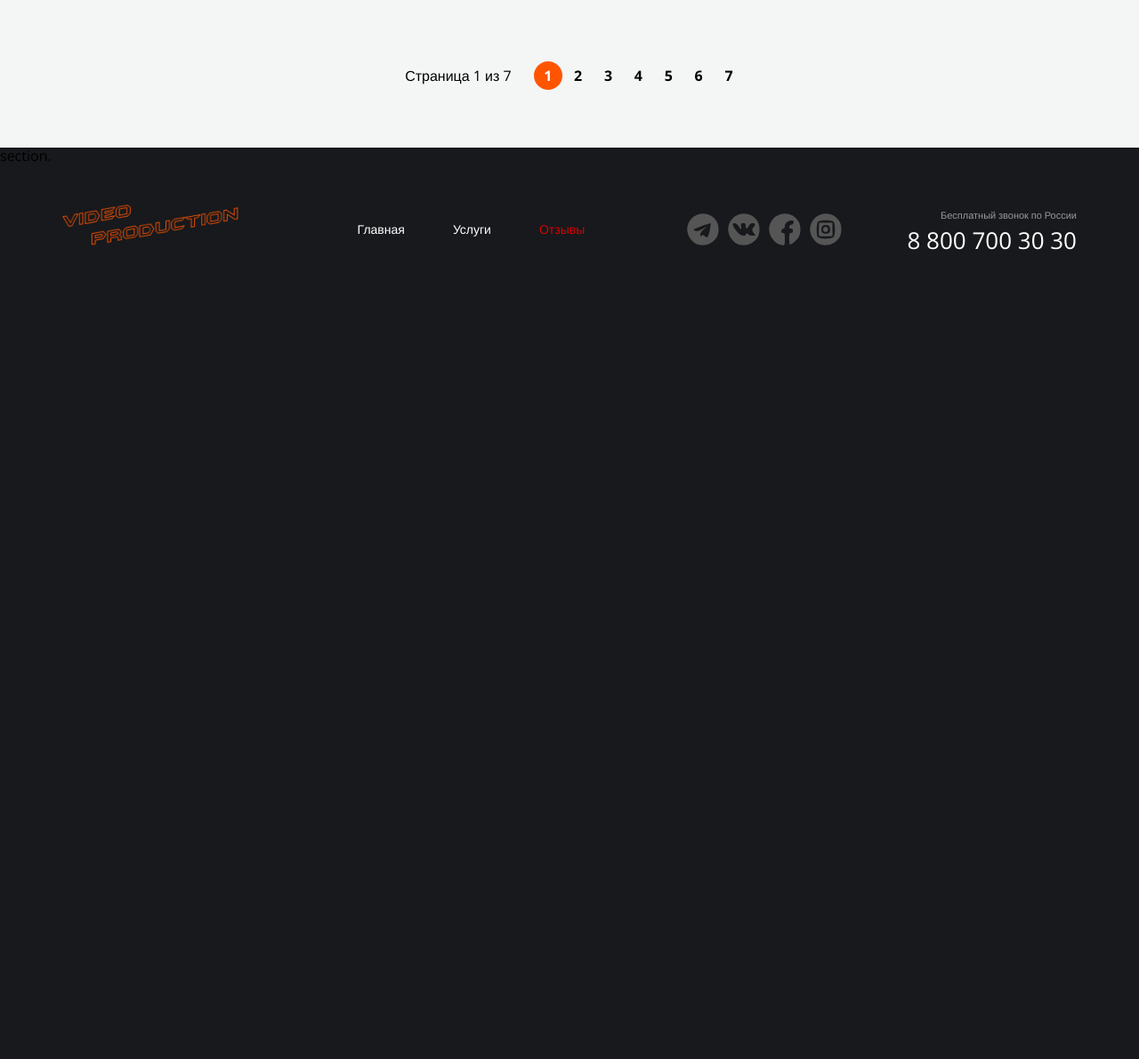
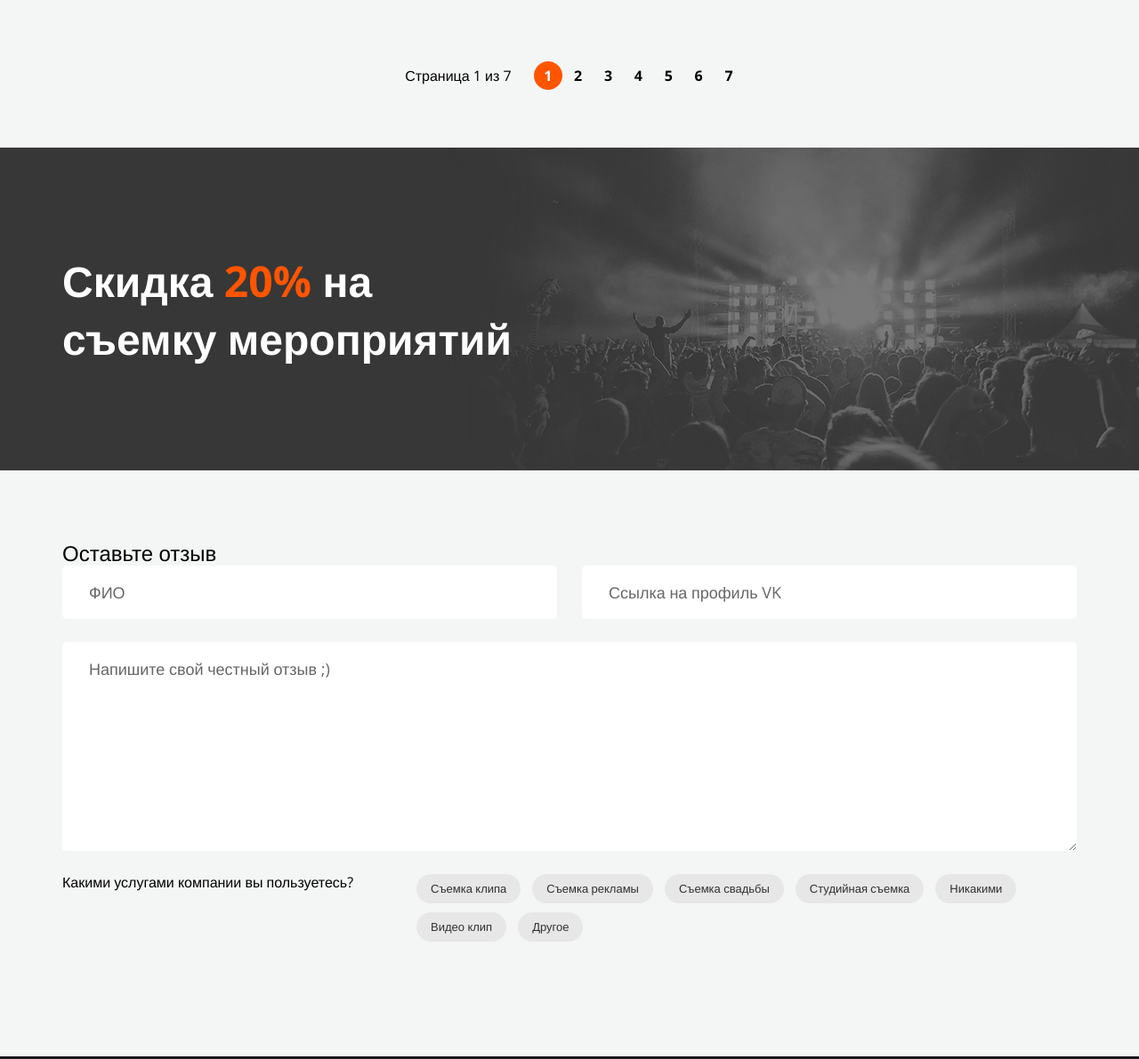
Before and after one commit to yankvasya/video-production, a plain HTML site: page reviews.html in a window 1280 px wide. Shown: the part 1724-2915 px from the top of the page at 89% size. Before the commit the page ends 2012 px from the top, so only its background shows below. Drawn offline with nearby package versions, Linux system fonts and the light colour scheme.

Commit message:
Почти доделал форму

```diff
--- /dev/null
+++ b/css/blocks/form.css
@@ -0,0 +1,81 @@
+.form__row {
+    display: flex;
+    margin-bottom: 26px;
+}
+
+.form__input {
+    flex: 1;
+    margin-right: 28px;
+    border-radius: 5px;
+    border: none;
+    background: #fff;
+    padding: 20px 30px;
+    font-style: normal;
+    font-weight: normal;
+    font-size: 18px;
+    align-items: center;
+    color: #1A1B1E;
+}
+
+.form__input:last-child {
+    margin-right: 0;
+}
+
+.form__input::placeholder {
+    color: #666;
+}
+
+.form__input--textarea {
+    height: 235px;
+}
+
+.tag {
+    padding: 9px 16px;
+    background: #E7E7E7;
+    border-radius: 35px;
+    font-style: normal;
+    font-weight: normal;
+    font-size: 13px;
+    align-items: center;
+    color: #303030;
+}
+
+.controls__elem {
+    cursor: pointer;
+}
+
+.controls__checkbox:checked ~ .controls__tag{
+    background: #F2D4C9;
+}
+
+.controls__checkbox {
+    display: none;
+}
+
+.form__controls {
+    display: flex;
+    justify-content: flex-end;
+    flex: 1;
+    margin-bottom: 33px;
+}
+
+.form__controls-title {
+    flex-wrap: nowrap;
+}
+
+.controls {
+    display: flex;
+    flex: 1;
+    justify-content: flex-start;
+    flex-wrap: wrap;
+    margin-left: 71px;
+}
+
+.controls__item {
+    margin-bottom: 10px;
+    margin-right: 13px;
+}
+
+.controls__item:nth-child(1n+6) {
+    margin-bottom: 0;
+}
--- /dev/null
+++ b/css/blocks/section-feedback.css
@@ -0,0 +1,16 @@
+.section-feedback {
+    background: #F4F5F5;
+}
+
+.section-feedback .container {
+    padding: 79px 0 96px;
+}
+
+.give-feedback--title {
+    font-style: normal;
+    font-weight: 800;
+    font-size: 36px;
+    text-align: center;
+    text-transform: uppercase;
+    color: #202020;
+}
--- /dev/null
+++ b/css/blocks/section-sale.css
@@ -0,0 +1,19 @@
+.section-sale {
+    background: url(/img/reviews__page/sales--bg.jpg) center center/cover no-repeat;
+}
+
+.section-sale .container {
+    padding: 117px 0 116px 0;
+}
+
+.container .section-sale--title {
+    font-style: normal;
+    font-weight: bold;
+    font-size: 48px;
+    line-height: 65px;
+    color: #FFFFFF;
+}
+
+.section-sale--title span {
+    color: #FF5400;
+}
--- a/css/style.css
+++ b/css/style.css
@@ -17,3 +17,6 @@
 @import url(./blocks/partners.css);
 @import url(./blocks/welcome.css);
 @import url(./blocks/main-reviews.css);
+@import url(./blocks/section-sale.css);
+@import url(./blocks/section-feedback.css);
+@import url(./blocks/form.css);
--- a/reviews.html
+++ b/reviews.html
@@ -138,7 +138,75 @@
             </div>
         </main>
 
-      section.
+        <section class="section-sale">
+            <div class="container">
+                <h3 class="section-sale--title">Скидка <span>20%</span> на</h3>
+                <h3 class="section-sale--title">съемку мероприятий</h3>
+            </div>
+        </section>
+
+        <section class="section-feedback">
+            <div class="container">
+                <h2 class="give-feedback-title">Оставьте отзыв</h2>
+                <form class="form">
+                    <div class="form__row">
+                        <input type="text" placeholder="ФИО" class="form__input">
+                        <input type="text" placeholder="Ссылка на профиль VK" class="form__input">
+                    </div>
+                    <div class="form__row">
+                        <textarea class="form__input form__input--textarea"
+                            placeholder="Напишите свой честный отзыв ;)"></textarea>
+                    </div>
+                    <div class="form__controls">
+                        <div class="form__controls-title">Какими услугами компании вы пользуетесь?</div>
+                        <ul class="controls">
+                            <li class="controls__item">
+                                <label class="controls__elem">
+                                    <input type="checkbox" class="controls__checkbox">
+                                    <div class="tag controls__tag">Съемка клипа</div>
+                                </label>
+                            </li>
+                            <li class="controls__item">
+                                <label class="controls__elem">
+                                    <input type="checkbox" class="controls__checkbox">
+                                    <div class="tag controls__tag">Съемка рекламы</div>
+                                </label>
+                            </li>
+                            <li class="controls__item">
+                                <label class="controls__elem">
+                                    <input type="checkbox" class="controls__checkbox">
+                                    <div class="tag controls__tag">Съемка свадьбы</div>
+                                </label>
+                            </li>
+                            <li class="controls__item">
+                                <label class="controls__elem">
+                                    <input type="checkbox" class="controls__checkbox">
+                                    <div class="tag controls__tag">Студийная съемка</div>
+                                </label>
+                            </li>
+                            <li class="controls__item">
+                                <label class="controls__elem">
+                                    <input type="checkbox" class="controls__checkbox">
+                                    <div class="tag controls__tag">Никакими</div>
+                                </label>
+                            </li>
+                            <li class="controls__item">
+                                <label class="controls__elem">
+                                    <input type="checkbox" class="controls__checkbox">
+                                    <div class="tag controls__tag">Видео клип</div>
+                                </label>
+                            </li>
+                            <li class="controls__item">
+                                <label class="controls__elem">
+                                    <input type="checkbox" class="controls__checkbox">
+                                    <div class="tag controls__tag">Другое</div>
+                                </label>
+                            </li>
+                        </ul>
+                    </div>
+                </form>
+            </div>
+        </section>
 
 
         <footer class="footer">
```
Also changed, not shown: img/reviews__page/sales--bg.jpg (renamed from img/reviews__page/Прямоугольник.jpg).
